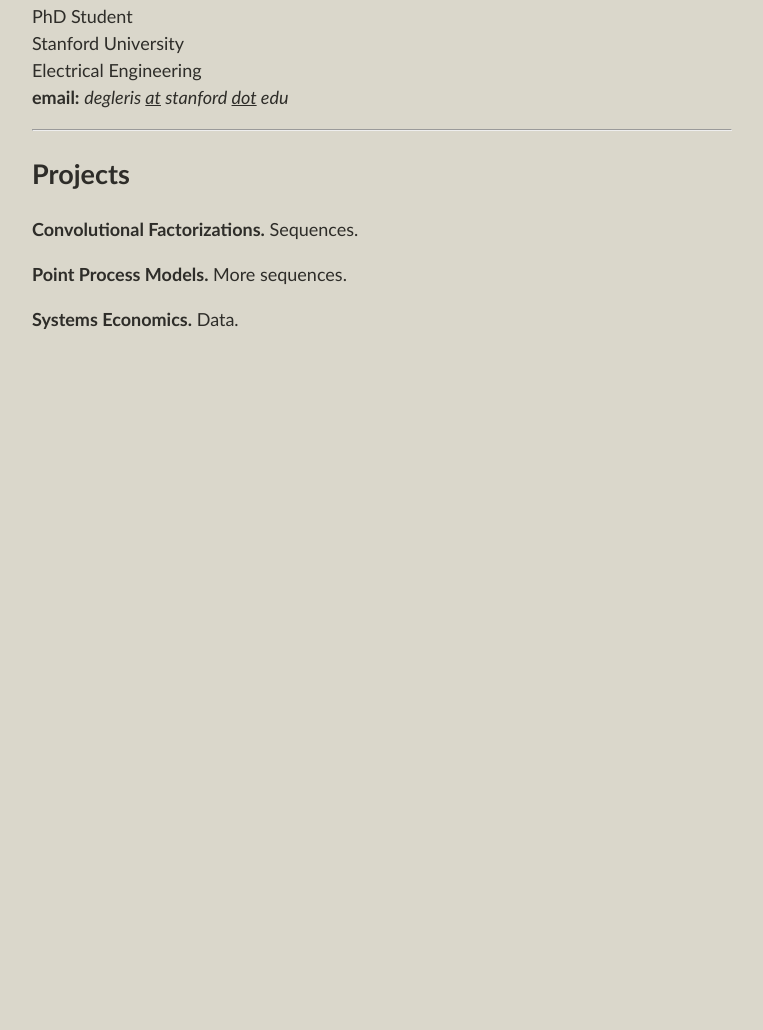
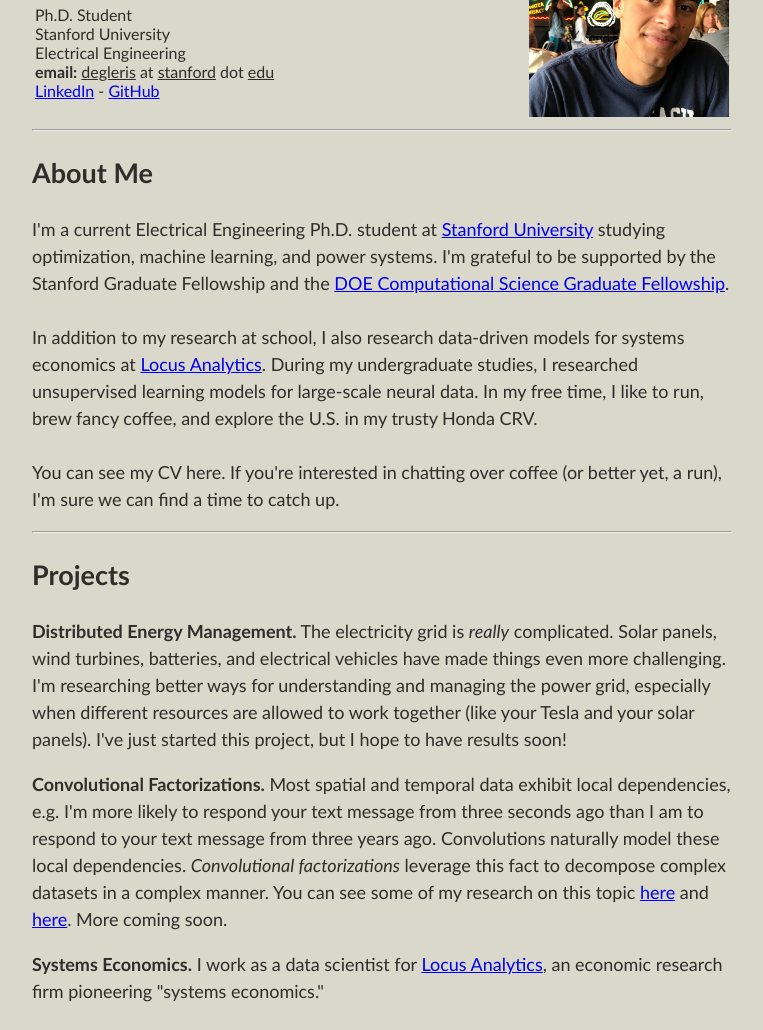
Before and after one commit to degleris1/degleris1.github.io, a plain HTML site: page index.html in a window 1280 px wide. Shown: the part 100-1130 px from the top of the page, without its empty margins (258-1021 px from the left). Before the commit the page ends 800 px from the top, so only its background shows below. Drawn offline with Linux system fonts and the light colour scheme.

Commit message:
first draft, mostly text

```diff
--- a/index.html
+++ b/index.html
@@ -3,32 +3,77 @@
     <link rel="stylesheet" href="style.css">
 </head>
 <body>
-
     <title>Anthony Degleris</title>
 
-    <h1>Anthony Degleris</h1>
+    <table width=100%>
+        <tr>
+            <td>
+                <h1>Anthony Degleris</h1>
+                <p>
+                    Ph.D. Student
+                    <br>
+                    Stanford University
+                    <br>
+                    Electrical Engineering
+                    <br>
+                    <b>email:</b> <u>degleris</u> at <u>stanford</u> dot <u>edu</u>
+                    <br>
+                    <a href="https://www.linkedin.com/in/degleris/">LinkedIn</a>
+                    -
+                    <a href="https://github.com/degleris1">GitHub</a>
+                </p>
+            </td>
+            <td><img src="pic.jpg" width=200, style="float: right"></td>
+        </tr>
+    </table>
+    <hr>
+    <h2>About Me</h2>
     <p>
-        PhD Student <br>
-        Stanford University <br>
-        Electrical Engineering <br>
-        <b>email:</b> <i>degleris <u>at</u> stanford <u>dot</u> edu</i>
+        I'm a current Electrical Engineering Ph.D. student at <a href="https://ee.stanford.edu/">Stanford University</a> studying optimization, machine learning, and power systems.
+
+        I'm grateful to be supported by the Stanford Graduate Fellowship and the <a href="https://www.krellinst.org/csgf/">DOE Computational Science Graduate Fellowship</a>.
+
+        <br><br>
+
+        In addition to my research at school, I also research data-driven models for systems economics at <a href="https://www.home.locus/">Locus Analytics</a>.
+
+        During my undergraduate studies, I researched unsupervised learning models for large-scale neural data.
+
+        In my free time, I like to run, brew fancy coffee, and explore the U.S. in my trusty Honda CRV.
+
+        <br><br>
+
+        You can see my CV <a ref="">here</a>.
+        If you're interested in chatting over coffee (or better yet, a run), I'm sure we can find a time to catch up.
     </p>
-
     <hr>
-
     <h2>Projects</h2>
     <p>
-        <b>Convolutional Factorizations.</b>
-        Sequences.
+        <b>Distributed Energy Management.</b>
+
+        The electricity grid is <i>really</i> complicated.
+
+        Solar panels, wind turbines, batteries, and electrical vehicles have made things even more challenging.
+
+        I'm researching better ways for understanding and managing the power grid, especially when different resources are allowed to work together (like your Tesla and your solar panels).
+
+        I've just started this project, but I hope to have results soon!
     </p>
     <p>
-        <b>Point Process Models.</b>
-        More sequences.
+        <b>Convolutional Factorizations.</b>
+        Most spatial and temporal data exhibit local dependencies, e.g. I'm more likely to respond your text message from three seconds ago than I am to respond to your text message from three years ago.
+
+        Convolutions naturally model these local dependencies.
+
+        <i>Convolutional factorizations</i> leverage this fact to decompose complex datasets in a complex manner.
+
+        You can see some of my research on this topic <a href="https://ieeexplore.ieee.org/abstract/document/9055174">here</a> and <a href="https://arxiv.org/abs/1907.00139">here</a>.
+
+        More coming soon.
     </p>
     <p>
         <b>Systems Economics.</b>
-        Data.
+        I work as a data scientist for <a href="https://www.home.locus/">Locus Analytics</a>, an economic research firm pioneering "systems economics."
     </p>
-
 </body>
 </html>
```
Also changed, not shown: pic.jpg (added).
